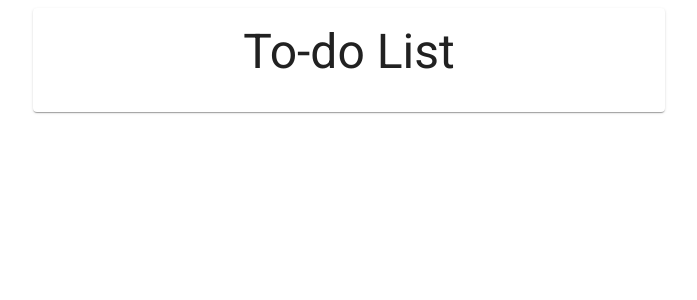
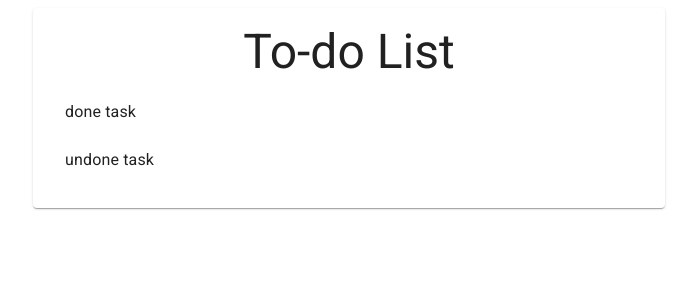
Before and after one commit to karmek-k/react-node-assignment, a Next.js app in the folder frontend/: page / in a window 1280 px wide. Shown: the top 300 px of the page, without its empty margins (291-988 px from the left). Built offline with nearby package versions, Linux system fonts and the light colour scheme.

Commit message:
Fetch tasks from the redux store

```diff
--- a/frontend/components/index/TodoList.tsx
+++ b/frontend/components/index/TodoList.tsx
@@ -1,8 +1,8 @@
 import { Paper, Typography } from '@material-ui/core';
 import React from 'react';
 import { makeStyles } from '@material-ui/styles';
-import { Task } from '../../interfaces/Task';
 import TaskContainer from './TaskContainer';
+import { useAppSelector } from '../../hooks/redux';
 
 const useStyles = makeStyles({
   listContainer: {
@@ -15,12 +15,9 @@ const useStyles = makeStyles({
   }
 });
 
-interface Props {
-  tasks: Task[];
-}
-
-const TodoList: React.FC<Props> = ({ tasks }) => {
+const TodoList: React.FC = () => {
   const classes = useStyles();
+  const tasks = useAppSelector(state => state.task.tasks);
 
   return (
     <Paper className={classes.listContainer}>
--- a/frontend/pages/index.tsx
+++ b/frontend/pages/index.tsx
@@ -10,7 +10,7 @@ const Home: NextPage = () => {
       <Head>
         <title>To-do List</title>
       </Head>
-      <TodoList tasks={[]} />
+      <TodoList />
     </ReduxProvider>
   );
 };
```
